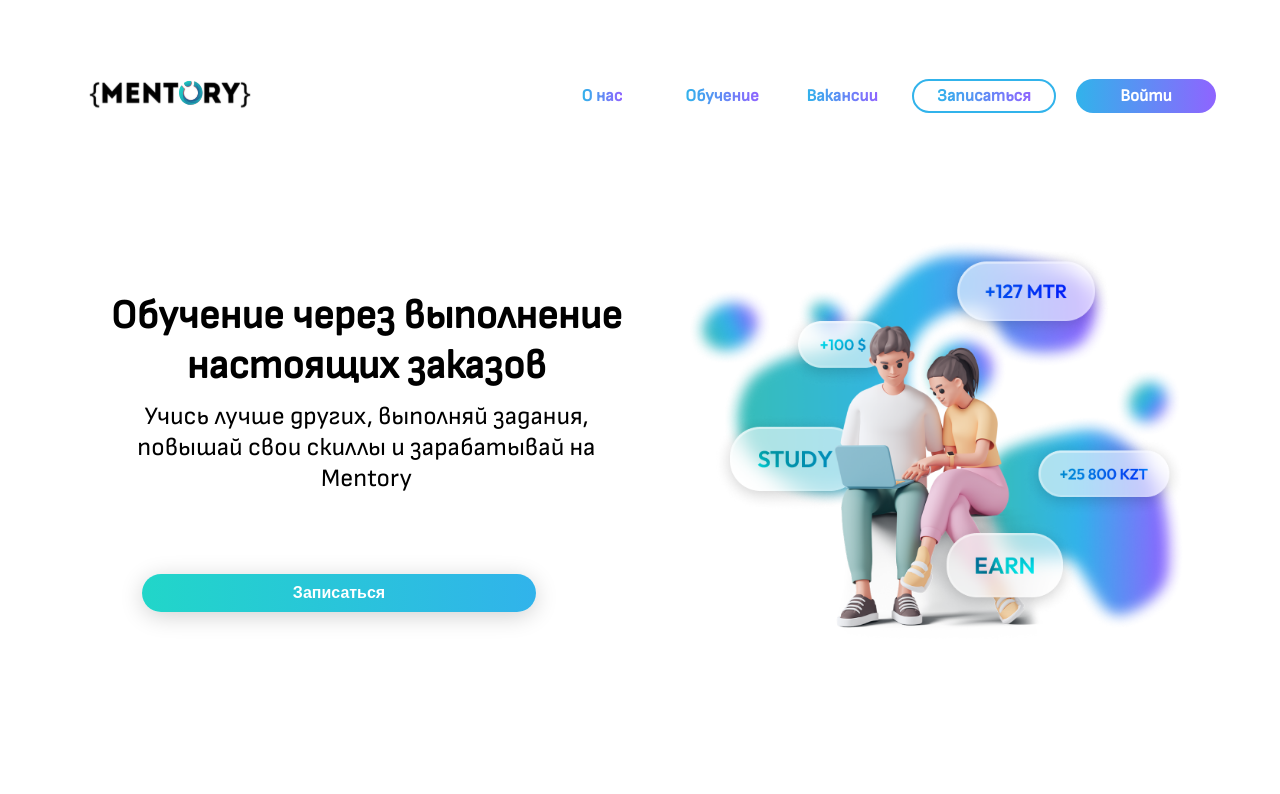
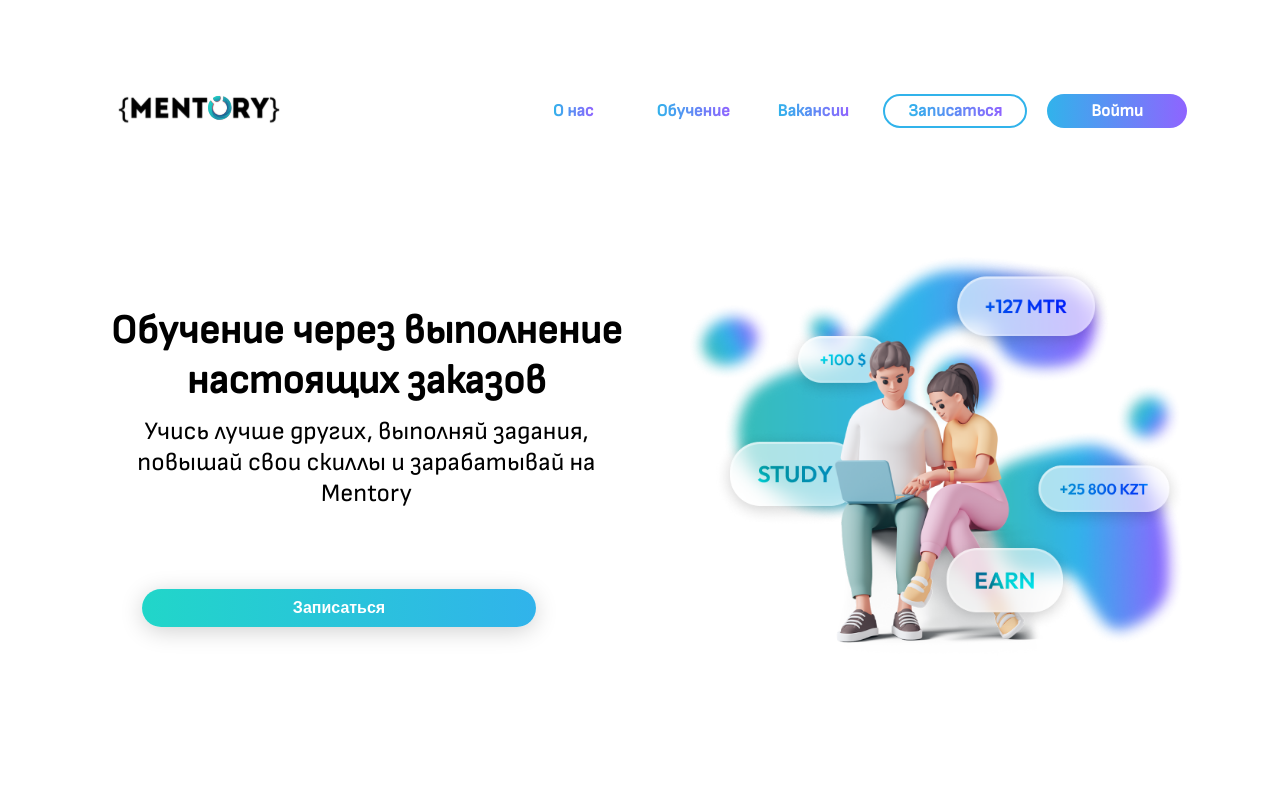
Before and after one commit to AAI271/mentory-page, a React (Vite) app: page /mentory-page in a window 1280 px wide. Shown: the top 794 px of the page. Built offline with nearby package versions, Linux system fonts and the light colour scheme.

Commit message:
adaptiveness

```diff
--- a/src/components/header/index.css
+++ b/src/components/header/index.css
@@ -5,15 +5,15 @@ header {
     padding: 15px 0;
     max-width: 90vw;
     width: 100%;
-    margin: auto;
+}
+header.marginX{
+    margin-top: 15px;
+    max-width: 1350px;
 }
 .header__text{
     background: linear-gradient(90deg, #31B3EB 0%, #8F64FF 100%);;
     -webkit-background-clip: text;
     -webkit-text-fill-color: transparent;
-}
-header.marginX{
-    margin: 0 auto;
 }
 header nav ul {
     list-style: none;
--- a/src/components/header/index.jsx
+++ b/src/components/header/index.jsx
@@ -13,7 +13,7 @@ const Header = () => {
     }
     const location = window.location.origin
     return (
-        <header>
+        <header className="marginX">
             <div className="logo">
                 <a href={location}>
                 <img width="165" src={Logo} alt="logo"/>
```
